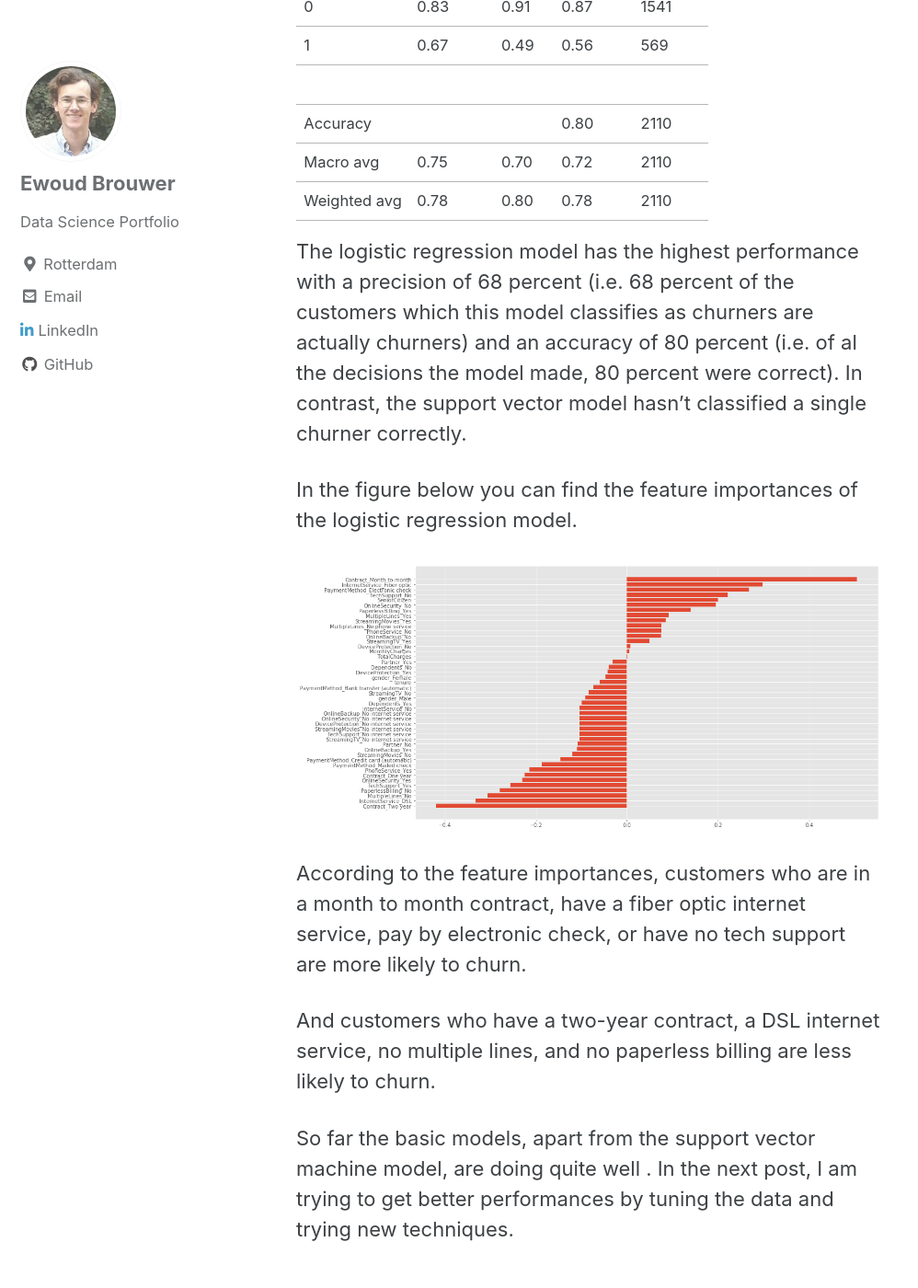
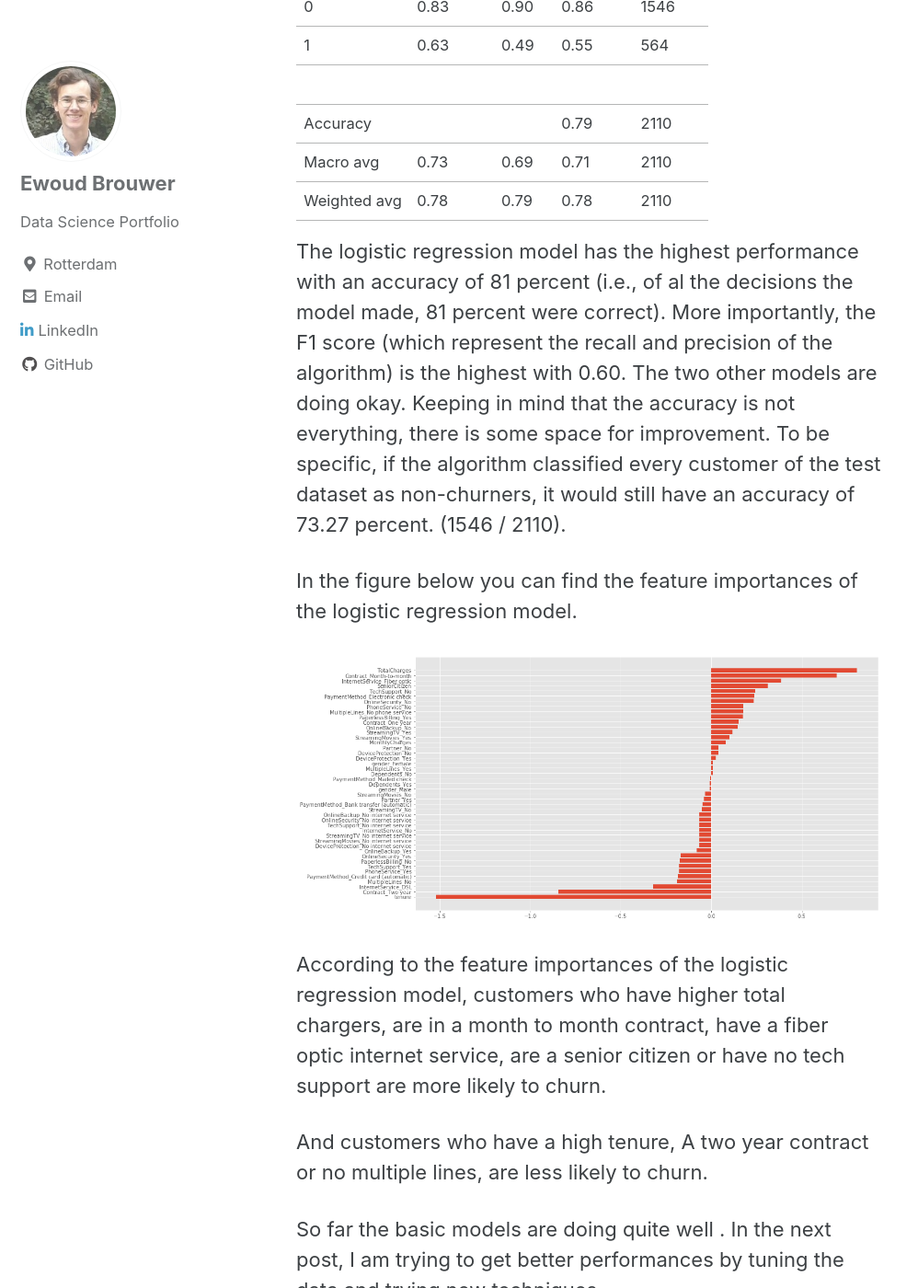
Before and after one commit to ewoudb33/ewoudb33.github.io, a Jekyll site: the page built from _posts/2020-09-12-churn-prediction.md, in a window 1280 px wide and 1400 px high, scrolled down 4666 px. Shown: the whole window at 92% size, without its empty margins (0-998 px from the left). Built offline with Jekyll 4.4.1, drawn with Linux system fonts in a browser that asks for light colours; cached includes are drawn as plain includes; some of the changed text lies outside the part shown.

Commit message:
update classification table

```diff
--- a/_posts/2020-09-12-churn-prediction.md
+++ b/_posts/2020-09-12-churn-prediction.md
@@ -43,12 +43,12 @@
 
 |              | Precision | Recall | F1-score | Support |
 |--------------|-----------|--------|----------|---------|
-| 0            | 0.83      | 0.90   | 0.86     | 1515    |
-| 1            | 0.68      | 0.53   | 0.60     | 595     |
+| 0            | 0.85      | 0.90   | 0.87     | 1546    |
+| 1            | 0.66      | 0.53   | 0.60     | 564     |
 |              |           |        |          |         |
-| Accuracy     |           |        | 0.80     | 2110    |
-| Macro avg    | 0.75      | 0.72   | 0.73     | 2110    |
-| Weighted avg | 0.79      | 0.80   | 0.79     | 2110    |
+| Accuracy     |           |        | 0.81     | 2110    |
+| Macro avg    | 0.75      | 0.72   | 0.74     | 2110    |
+| Weighted avg | 0.80      | 0.81   | 0.80     | 2110    |
 
 
 
@@ -57,12 +57,12 @@
 
 |              | Precision | Recall | F1-score | Support |
 |--------------|-----------|--------|----------|---------|
-| 0            | 0.73      | 1.00   | 0.84     | 1541    |
-| 1            | 0.00      | 0.00   | 0.00     | 569     |
+| 0            | 0.83      | 0.92   | 0.87     | 1546    |
+| 1            | 0.67      | 0.47   | 0.55     | 564     |
 |              |           |        |          |         |
-| Accuracy     |           |        | 0.73     | 2110    |
-| Macro avg    | 0.37      | 0.50   | 0.42     | 2110    |
-| Weighted avg | 0.53      | 0.73   | 0.62     | 2110    |
+| Accuracy     |           |        | 0.80     | 2110    |
+| Macro avg    | 0.75      | 0.69   | 0.71     | 2110    |
+| Weighted avg | 0.79      | 0.80   | 0.79     | 2110    |
 
 
 
@@ -70,22 +70,23 @@
 
 |              | Precision | Recall | F1-score | Support |
 |--------------|-----------|--------|----------|---------|
-| 0            | 0.83      | 0.91   | 0.87     | 1541    |
-| 1            | 0.67      | 0.49   | 0.56     | 569     |
+| 0            | 0.83      | 0.90   | 0.86     | 1546    |
+| 1            | 0.63      | 0.49   | 0.55     | 564     |
 |              |           |        |          |         |
-| Accuracy     |           |        | 0.80     | 2110    |
-| Macro avg    | 0.75      | 0.70   | 0.72     | 2110    |
-| Weighted avg | 0.78      | 0.80   | 0.78     | 2110    |
+| Accuracy     |           |        | 0.79     | 2110    |
+| Macro avg    | 0.73      | 0.69   | 0.71     | 2110    |
+| Weighted avg | 0.78      | 0.79   | 0.78     | 2110    |
 
-The logistic regression model has the highest performance with a precision of 68 percent (i.e. 68 percent of the customers which this model classifies as churners are actually churners) and an accuracy of 80 percent (i.e. of al the decisions the model made, 80 percent were correct). In contrast,
-the support vector model hasn't classified a single churner correctly.
+The logistic regression model has the highest performance with an accuracy of 81 percent (i.e., of al the decisions the model made, 81 percent were correct). More importantly, the F1 score (which represent the recall and precision of the algorithm) is the highest with 0.60. The two other models are doing okay. Keeping
+in mind that the accuracy is not everything, there is some space for improvement. To be specific, if the algorithm classified every customer of the test dataset as non-churners, it would still have an accuracy of 73.27 percent.
+(1546 / 2110).
 
 In the figure below you can find the feature importances of the logistic regression model.
 
-<img src="{{ site.url {{ site.baseurl }}/images/importances_lr.png" alt = "">
+<img src="{{ site.url {{ site.baseurl }}/images/importances-lr.png" alt = "">
 
-According to the feature importances, customers who are in a month to month contract, have a fiber optic internet service, pay by electronic check, or have no tech support are more likely to churn.
+According to the feature importances of the logistic regression model, customers who have higher total chargers, are in a month to month contract, have a fiber optic internet service, are a senior citizen or have no tech support are more likely to churn.
 
-And customers who have a two-year contract, a DSL internet service, no multiple lines, and no paperless billing are less likely to churn.
+And customers who have a high tenure, A two year contract or no multiple lines, are less likely to churn.
 
-So far the basic models, apart from the support vector machine model, are doing quite well . In the next post, I am trying to get better performances by tuning the data and trying new techniques.
+So far the basic models are doing quite well . In the next post, I am trying to get better performances by tuning the data and trying new techniques.
```
Also changed, not shown: images/importances-lr.png (added), images/importances_lr.png (deleted).
